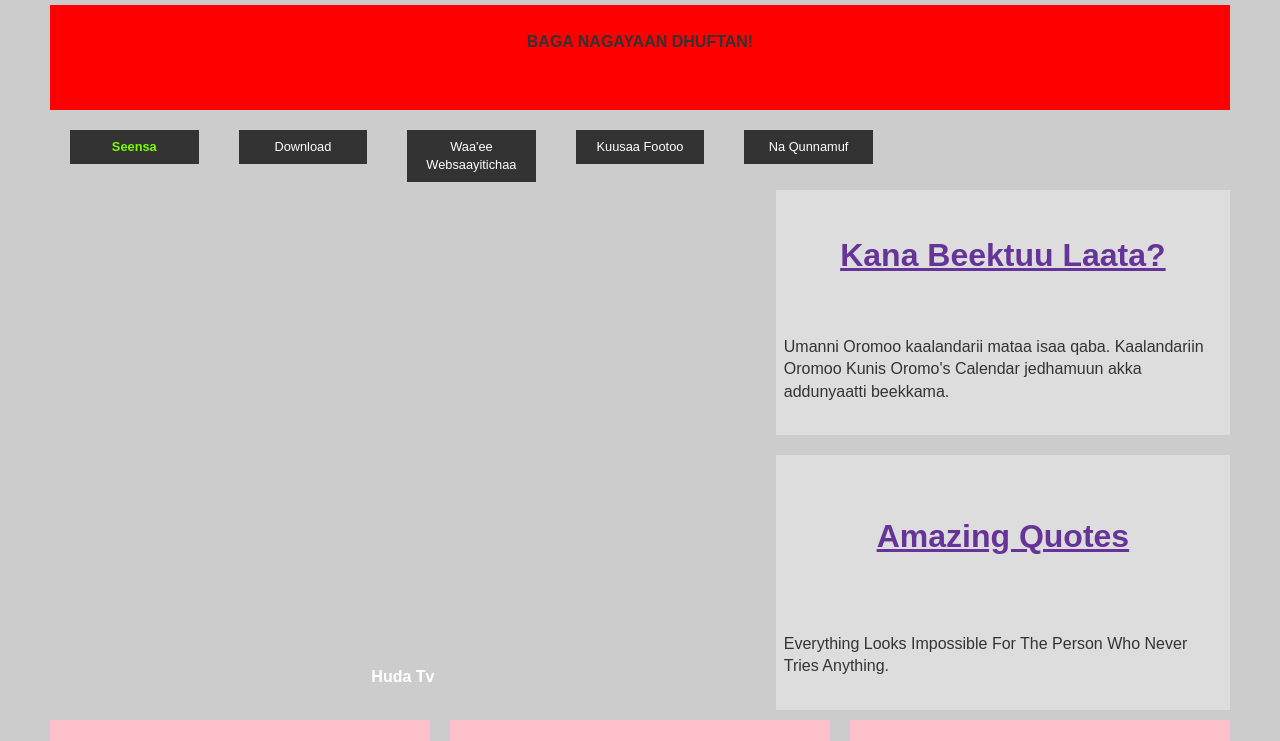
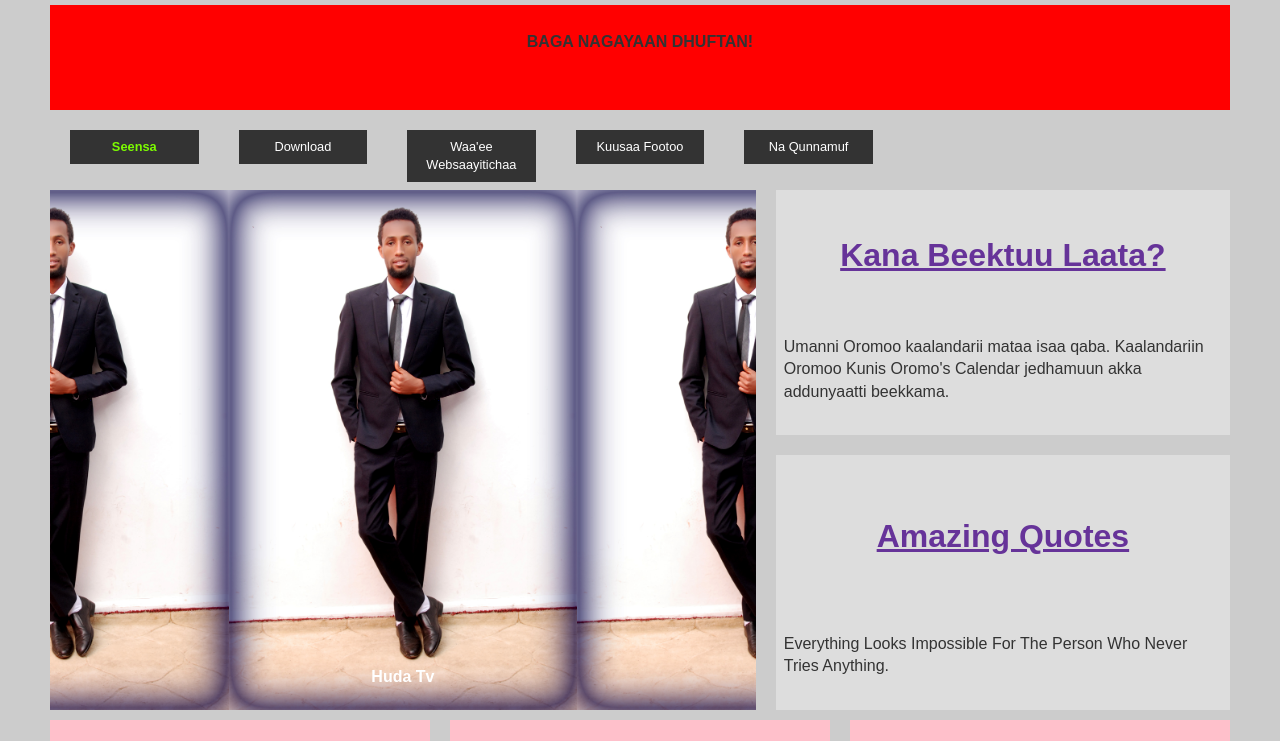
Before and after one commit to abbe1/MHM1, a plain HTML site: page index.html in a window 1280 px wide. Shown: the top 741 px of the page. Drawn offline with Linux system fonts and the light colour scheme.

Commit message:
Update style.css

```diff
--- a/style.css
+++ b/style.css
@@ -98,7 +98,7 @@ img{
 .showcase{
     grid-area: showcase;
     min-height: 400px;
-    background: url(img/1.JPG);
+    background: url(1.JPG);
     background-size: contain;
     background-position: center;
     padding: 0.5rem;
```
